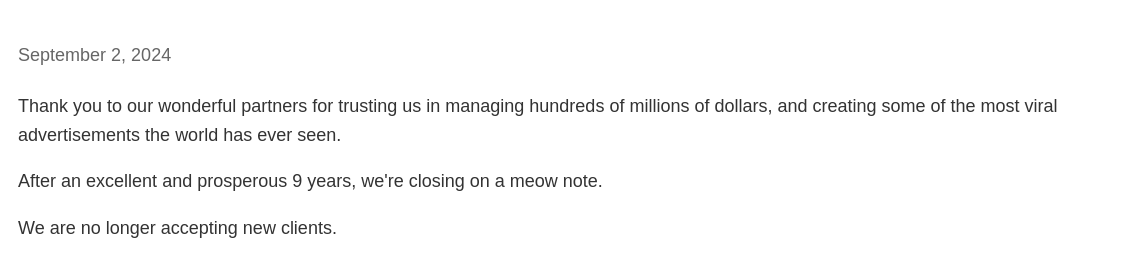
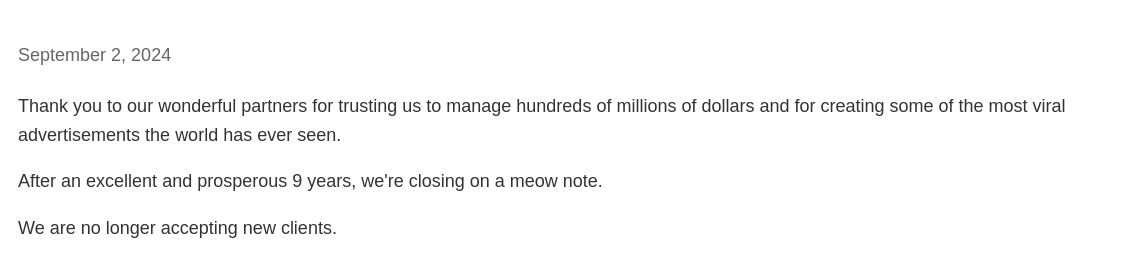
Before and after one commit to Kittys-Co/kittys-co.github.io, a plain HTML site: page index.html in a window 1280 px wide. Shown: the top 260 px of the page, 147-1280 px from the left. Drawn offline with Linux system fonts and the light colour scheme.

Commit message:
minor edits

```diff
--- a/index.html
+++ b/index.html
@@ -146,7 +146,7 @@
       </div>
       <div class="content">
         <p class="date">September 2, 2024</p>
-        <p>Thank you to our wonderful partners for trusting us in managing hundreds of millions of dollars, and creating some of the most viral advertisements the world has ever seen.</p>
+        <p>Thank you to our wonderful partners for trusting us to manage hundreds of millions of dollars and for creating some of the most viral advertisements the world has ever seen.</p>
         <p>After an excellent and prosperous 9 years, we're closing on a meow note.</p>
         <p>We are no longer accepting new clients.</p>
         <div class="signature">
```
